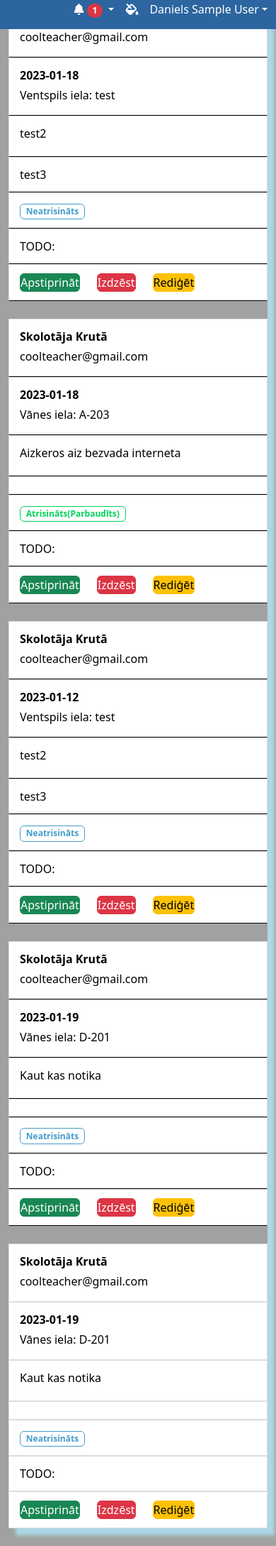
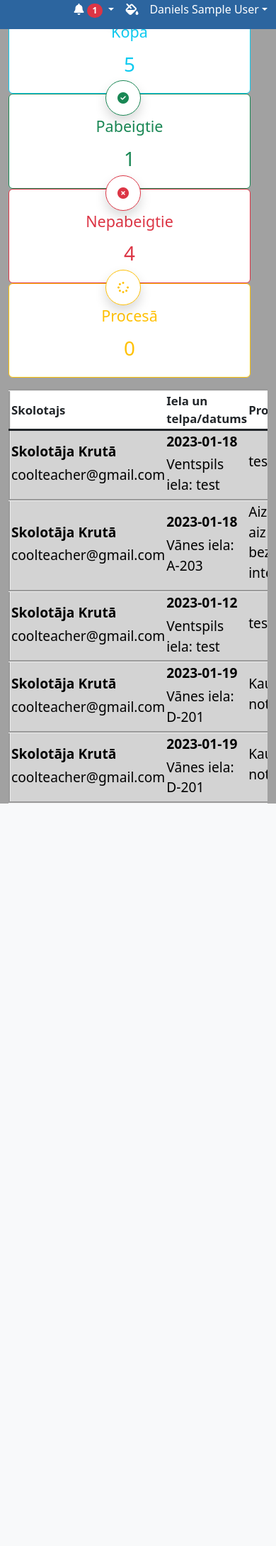
Before and after one commit to KnsGoyoLV/SchoolTicket, a PHP site: page /Admin/panel.php in a window 390 px wide. Shown: the part 83-2261 px from the top of the page at 71% size. After the commit the page ends 1215 px from the top, so only its background shows below. Run offline with PHP 8.4, Linux system fonts and the light colour scheme; the visitor is signed in with stand-in values (Sample User, id 1); data comes from the database, SQL or seed files in the repository; data that the repository does not hold is empty; some libraries are stand-ins or nearby versions.

Commit message:
new table

```diff
--- a/Admin/panel.php
+++ b/Admin/panel.php
@@ -70,7 +70,7 @@ if ( !$_SESSION['username'] == 'Daniels' && in_array(explode('.', $domain)[0], $
     <!--Main Navigation-->
 <header>
   <!-- Sidebar -->
-  <nav id="sidebarMenu" class="collapse d-lg-block sidebar collapse bg-gray">
+  <nav id="sidebarMenu" class="collapse d-xl-block sidebar collapse bg-gray">
     <div class="position-sticky">
       <div class="list-group list-group-flush mx-3 mt-4">
         <a
@@ -199,10 +199,63 @@ if ( !$_SESSION['username'] == 'Daniels' && in_array(explode('.', $domain)[0], $
 
 <!--Main layout-->
 <main style="margin-top: 58px;">
-<div class="table-responsive-md ">
-  <div class="container pt-4">
+<?php
+        if(isset($_POST['searchbar']))
+        $keyword = $_POST['searchbar'];
 
-  <table class="table w-auto">
+        if(isset($keyword) && !empty($keyword)){
+        $result = $pdo->query("SELECT * FROM pieteikums where telpa like '%$keyword%' or status like '%$keyword%' or iela like '%$keyword%' or problema  like '%$keyword%' or piezimes  like '%$keyword%' or epasts  like '%$keyword%' ORDER BY `pieteikums`.`laiks` DESC");
+        }else{
+          $result = $pdo->query("SELECT * FROM pieteikums");
+
+        }
+        $total = $pdo->query("SELECT * FROM pieteikums");
+        $done = $pdo->query("SELECT * FROM pieteikums where (status ='Atrisināts') or (status = 'Atrisināts(Parbaudīts)') ");
+        $not_done =  $pdo->query("SELECT * FROM pieteikums where (status ='Neatrisināts')");
+        $proces =  $pdo->query("SELECT * FROM pieteikums where (status ='Procesā')");
+
+        $rows = $result->fetchAll();
+
+
+?>
+
+
+  <div class="container pt-4 ">
+
+<div class="jumbotron ">
+<div class="row w-100">
+        <div class="col-md-3">
+            <div class="card border-info mx-sm-1 p-3">
+                <div class="card border-info shadow text-info p-3 my-card" ><i class="fa fa-list-alt" aria-hidden="true"></i></div>
+                <div class="text-info text-center mt-3"><h4>Kopā</h4></div>
+                <div class="text-info text-center mt-2"><h1><?= $total->rowCount();?></h1></div>
+            </div>
+        </div>
+        <div class="col-md-3">
+            <div class="card border-success mx-sm-1 p-3">
+                <div class="card border-success shadow text-success p-3 my-card"><i class="fa fa-check-circle" aria-hidden="true"></i></div>
+                <div class="text-success text-center mt-3"><h4>Pabeigtie</h4></div>
+                <div class="text-success text-center mt-2"><h1><?= $done->rowCount();?></h1></div>
+            </div>
+        </div>
+        <div class="col-md-3">
+            <div class="card border-danger mx-sm-1 p-3">
+                <div class="card border-danger shadow text-danger p-3 my-card" ><i class="fa fa-times-circle" aria-hidden="true"></i></div>
+                <div class="text-danger text-center mt-3"><h4>Nepabeigtie</h4></div>
+                <div class="text-danger text-center mt-2"><h1><?= $not_done->rowCount();?></h1></div>
+            </div>
+        </div>
+        <div class="col-md-3">
+            <div class="card border-warning mx-sm-1 p-3">
+                <div class="card border-warning shadow text-warning p-3 my-card" ><i class="fa fa-spinner" aria-hidden="true"></i></div>
+                <div class="text-warning text-center mt-3"><h4>Procesā</h4></div>
+                <div class="text-warning text-center mt-2"><h1><?= $proces->rowCount();?></h1></div>
+            </div>
+        </div>
+     </div>
+</div>
+<div class="table-responsive-md" >
+  <table class="mw-100" alt="Max-width 100%">
 
   <thead class="thead-dark">
     <tr>
@@ -217,14 +270,6 @@ if ( !$_SESSION['username'] == 'Daniels' && in_array(explode('.', $domain)[0], $
   </thead>
   <tbody>
     <?php
-        if(isset($_POST['searchbar']))
-        $keyword = $_POST['searchbar'];
-
-        if(isset($keyword)){
-        $result = $pdo->query("SELECT * FROM `pieteikums` where telpa like '%$keyword%' or status like '%$keyword%' or iela like '%$keyword%' or problema  like '%$keyword%' or piezimes  like '%$keyword%' or epasts  like '%$keyword%' ORDER BY `pieteikums`.`laiks` DESC");
-        }else
-        $result = $pdo->query("SELECT * FROM pieteikums");
-      $rows = $result->fetchAll();
     foreach ($rows as $row) {
       ?>
          <tr>
@@ -291,16 +336,16 @@ if ( !$_SESSION['username'] == 'Daniels' && in_array(explode('.', $domain)[0], $
       </td>
 
     </tr>
-
-  </tbody>
-
-
-
     <?php
     }
 
 
     ?>
+  </tbody>
+
+
+
+
 
 </table>
   </div>
--- a/Admin/style.css
+++ b/Admin/style.css
@@ -120,6 +120,24 @@ color: black;
 .table tbody tr:nth-child(even){
 background-color: #f5f5f5;
 }
+
+tbody {
+  background: lightgray;
+  color: black;
+  font-size: 1.2rem;
+}
+
+thead {
+  background-color: white;
+  font-size: 1.05rem;
+  border-bottom: solid;
+}
+tr {
+  border: groove;
+}
+
+
+
 .table tr{
   margin-bottom:25px;
   background-color: #fff;
@@ -170,7 +188,21 @@ background-color: #f5f5f5;
   margin-top: 0rem;
 }
 
+.my-card{
+    position:absolute;
+    left:40%;
+    top:-20px;
+    border-radius:50%;
+}
+.jumbotron {
+  margin-bottom: 1rem;
+  display: flex;
+}
 
+@media (min-width: 1400px){
+.container, .container-lg, .container-md, .container-sm, .container-xl, .container-xxl {
+    max-width: 1221px;
+}}
 @media (min-width: 1000px){
   .h3, h3 {
       font-size: 2.75rem;
@@ -179,6 +211,13 @@ background-color: #f5f5f5;
       text-decoration-line: underline;
 
   }
+}
+
+@media(max-width: 1600px) {
+  .jumbotron {
+    margin-bottom: 1rem;
+    display: flex;
+}
 }
 
 @media(max-width: 450px){
```
